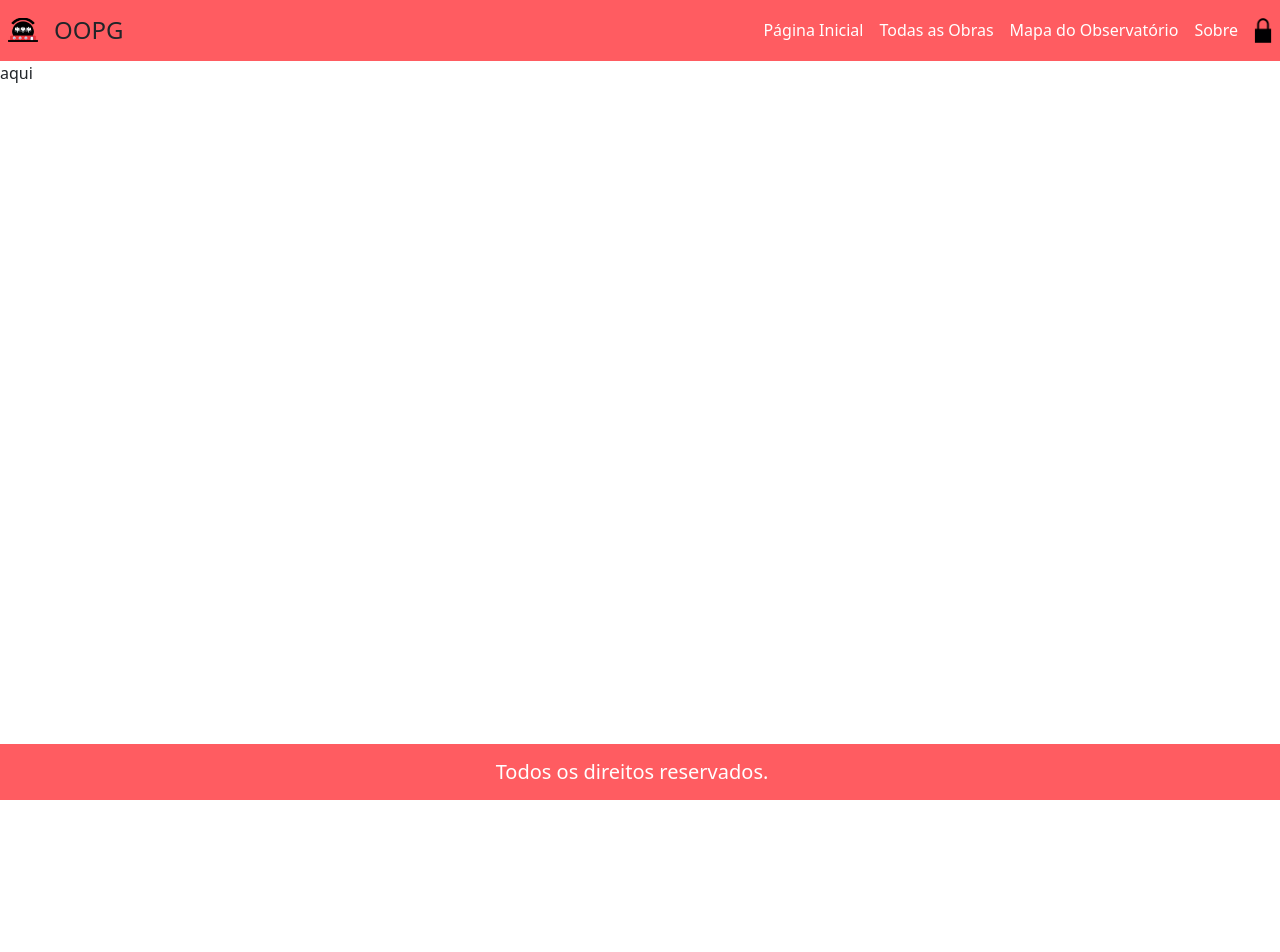
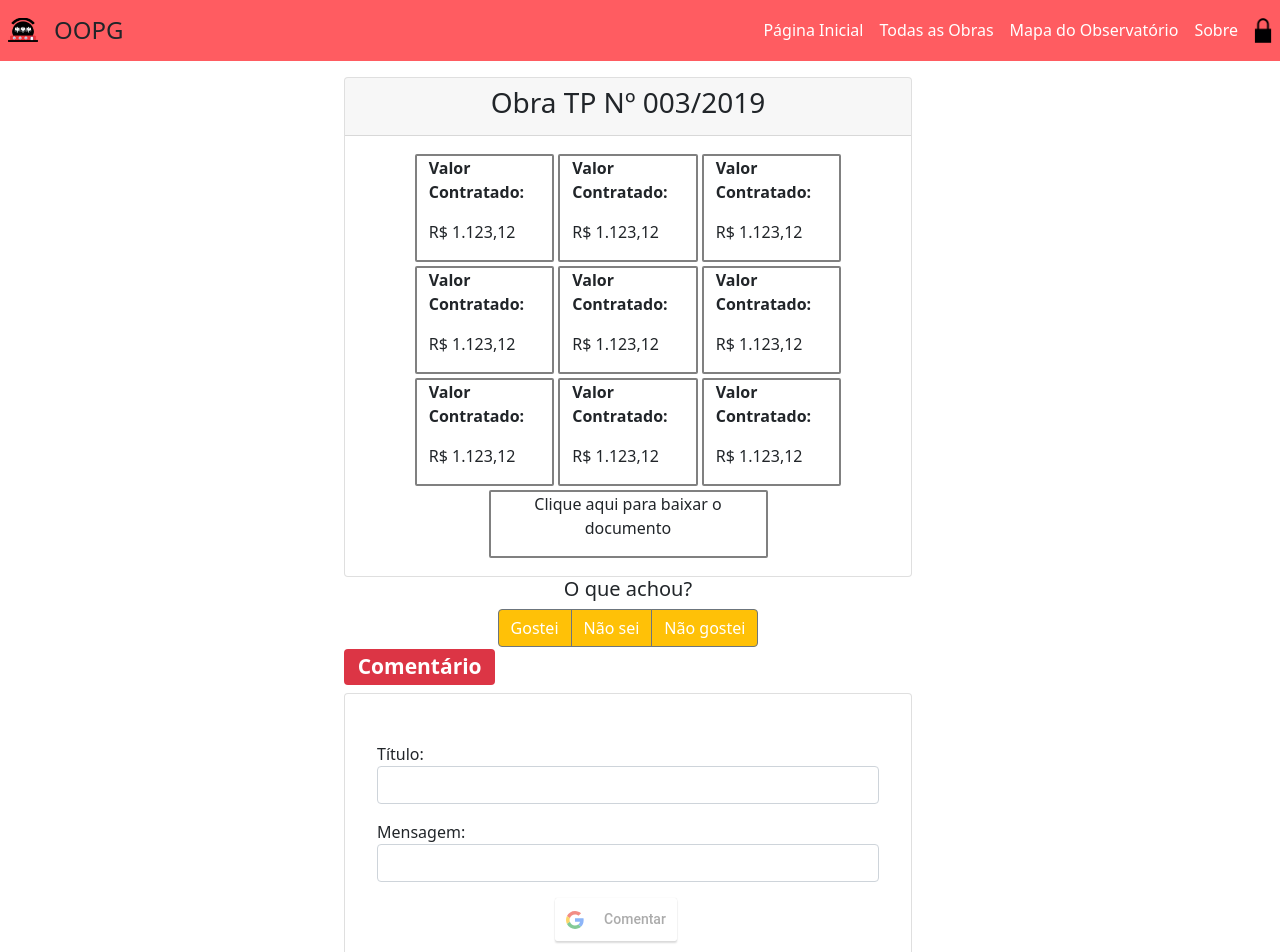
Before and after one commit to savi8sant8s/oopg, a Next.js app: page /obra in a window 1280 px wide. Shown: the top 952 px of the page. Before the commit the page ends 800 px from the top, so only its background shows below. Built offline with nearby package versions, Linux system fonts and the light colour scheme; no server answers; the database is empty.

Commit message:
:sparkles: Iniciado criacao da pagina de obras.

```diff
--- a/component/footer.js
+++ b/component/footer.js
@@ -9,7 +9,7 @@ export default class Footer extends Component {
 
     render() {
         return (
-            <nav className={style.bg1 + " navbar navbar-expand-lg justify-content-center navbar-light fixed-bottom"}>
+            <nav className={style.bg1 + " navbar navbar-expand-lg justify-content-center navbar-light"}>
                 <a className="navbar-brand style: margin-right=1rem; text-white" href="#">Todos os direitos reservados.</a>
             </nav>
         )
--- a/pages/obra.js
+++ b/pages/obra.js
@@ -1,4 +1,235 @@
 import { Component } from "react";
+import {
+  Card,
+  FormGroup,
+  Label,
+  Input,
+  CardBody,
+  ListGroup,
+  ListGroupItem,
+  Row,
+  Col,
+  Button,
+  ButtonGroup,
+  CardHeader
+} from "reactstrap";
+import { GoogleLogin } from 'react-google-login';
+import axios from "axios";
+import moment from "moment";
+
+const CLIENT_ID = process.env.GOOGLE_CLIENT_ID;
+
+const styles = {
+  obraInfoBox: {
+    border: "solid 2px",
+    borderRadius: "2px",
+    margin: "2px 2px 2px 2px",
+    borderColor: "gray"
+  }
+}
+
+class LoginCliente extends Component {
+
+  constructor(props) {
+    super(props);
+    this.loginGoogle = this.loginGoogle.bind(this);
+    this.logoutGoogle = this.logoutGoogle.bind(this);
+  }
+
+  loginGoogle(response) {
+    console.log(response);
+  }
+
+  logoutGoogle(response) {
+    console.log(response);
+  }
+
+  render() {
+    return (
+      <div>
+        <GoogleLogin
+          clientId={CLIENT_ID}
+          buttonText="Comentar"
+          onSuccess={this.loginGoogle}
+          onFailure={this.loginGoogle}
+          cookiePolicy={'single_host_origin'}
+          isSignedIn={true}
+        />
+      </div>
+    )
+  }
+}
+
+class FormComentario extends Component {
+  constructor(props){
+    super(props);
+    this.state = {
+      title: "",
+      msg: "",
+      username: "",
+      imageUrl: "",
+      email: ""
+    };
+    this.onNewComment = this.onNewComment.bind(this);
+  }
+
+  onNewComment(){
+
+  }
+
+  render(){
+    return (
+      <div>
+        <h3>
+          <span className="badge bg-danger">Comentário</span>
+        </h3>
+        <Card className="p-3">
+          <CardBody>
+            <FormGroup className="mt-3">
+              <Label>Título:</Label>
+              <Input type="text" name="title" />
+            </FormGroup>
+            <FormGroup className="mt-3">
+              <Label>Mensagem:</Label>
+              <Input type="text" name="email" />
+            </FormGroup>
+            <div className="mt-3 container row col text-center">
+              <LoginCliente />
+            </div>
+          </CardBody>
+        </Card>
+      </div>
+    )
+  }
+
+}
+
+class Nota extends Component {
+  render(){
+    return (
+      <div className="text-center">
+        <h5>O que achou?</h5>
+        <ButtonGroup>
+          <Button className="bg-warning">Gostei</Button>
+          <Button className="bg-warning">Não sei</Button>
+          <Button className="bg-warning">Não gostei</Button>
+        </ButtonGroup>
+      </div>
+    )
+  }
+}
+
+class ListaComentarios extends Component {
+  constructor(props){
+    super(props);
+    this.state = {
+      countComments: 0,
+      comments: []
+    };
+    this.onGetComments = this.onGetComments.bind(this);
+  }
+
+  componentDidMount() {
+    moment().locale("pt-br");
+    this.onGetComments();
+  }
+
+  async onGetComments(){
+    let { data } = await axios.get("/api/v1/public/comentarios?obraId=11");
+    this.setState({comments: data.comments});
+    this.setState({countComments: data.countComments});
+  }
+
+  render(){
+    return (
+      <div className="mt-3">
+        <h3 className="text-center">
+          <span className="badge bg-danger">Total de comentários: {this.state.countComments}</span>
+        </h3>
+        <ListGroup>
+          {this.state.comments.map((comment, x) =>
+            <ListGroupItem key={x}>
+              <Row>
+                <Col xs="4">
+                  <img className="rounded-circle" style={{ width: "70px" }} src={comment.imagemUrl} />
+                  <br></br><label>{comment.nomeUsuario}</label>
+                </Col>
+                <Col xs="8">
+                  <h5>{comment.titulo}</h5>
+                  <p>{comment.mensagem}</p>
+                  <p className="text-right">Data: {moment(comment.dataCriacao).format("LL")}</p>
+                </Col>
+              </Row>
+            </ListGroupItem>
+          )}
+        </ListGroup>
+      </div>
+    )
+  }
+}
+
+class ObraInfo extends Component {
+  render(){
+    return (
+      <div>
+        <Card className="mt-3">
+          <CardHeader>
+            <h3 className="text-center">Obra TP Nº 003/2019</h3>
+          </CardHeader>
+          <CardBody>
+            <Row className="justify-content-center">
+              <Col xs="3" style={styles.obraInfoBox}>
+                <p><strong>Valor Contratado:</strong></p>
+                <p>R$ 1.123,12</p>
+              </Col>
+              <Col xs="3" style={styles.obraInfoBox}>
+                <p><strong>Valor Contratado:</strong></p>
+                <p>R$ 1.123,12</p>
+              </Col>
+              <Col xs="3" style={styles.obraInfoBox}>
+                <p><strong>Valor Contratado:</strong></p>
+                <p>R$ 1.123,12</p>
+              </Col>
+            </Row>
+            <Row className="justify-content-center">
+              <Col xs="3" style={styles.obraInfoBox}>
+                <p><strong>Valor Contratado:</strong></p>
+                <p>R$ 1.123,12</p>
+              </Col>
+              <Col xs="3" style={styles.obraInfoBox}>
+                <p><strong>Valor Contratado:</strong></p>
+                <p>R$ 1.123,12</p>
+              </Col>
+              <Col xs="3" style={styles.obraInfoBox}>
+                <p><strong>Valor Contratado:</strong></p>
+                <p>R$ 1.123,12</p>
+              </Col>
+            </Row>
+            <Row className="justify-content-center">
+              <Col xs="3" style={styles.obraInfoBox}>
+                <p><strong>Valor Contratado:</strong></p>
+                <p>R$ 1.123,12</p>
+              </Col>
+              <Col xs="3" style={styles.obraInfoBox}>
+                <p><strong>Valor Contratado:</strong></p>
+                <p>R$ 1.123,12</p>
+              </Col>
+              <Col xs="3" style={styles.obraInfoBox}>
+                <p><strong>Valor Contratado:</strong></p>
+                <p>R$ 1.123,12</p>
+              </Col>
+            </Row>
+            <Row className="justify-content-center">
+              <Col xs="6" style={styles.obraInfoBox}>
+                <p className="text-center">Clique aqui para baixar o documento</p>
+              </Col>
+            </Row>
+          </CardBody>
+        </Card>
+      </div>
+    )
+  }
+}
 
 export default class Obra extends Component {
 
@@ -8,9 +239,12 @@ export default class Obra extends Component {
 
   render() {
     return (
-      <div>
-        <div>
-          aqui
+      <div className="container-fluid row d-flex justify-content-center">
+        <div className="row col-sm-6">
+          <ObraInfo />
+          <Nota />
+          <FormComentario />
+          <ListaComentarios />
         </div>
       </div>
     )
--- a/services/schemas.js
+++ b/services/schemas.js
@@ -19,6 +19,5 @@ export const commentSchema = yup.object({
   msg: yup.string().min(5).max(50).required(),
   username: yup.string().min(5).max(50).required(),
   imageUrl: yup.string().min(80).max(100).required(),
-  email: yup.string().email().required(),
-  note: yup.string().matches(/^[123]{1}$/).required()
+  email: yup.string().email().required()
 });
```
